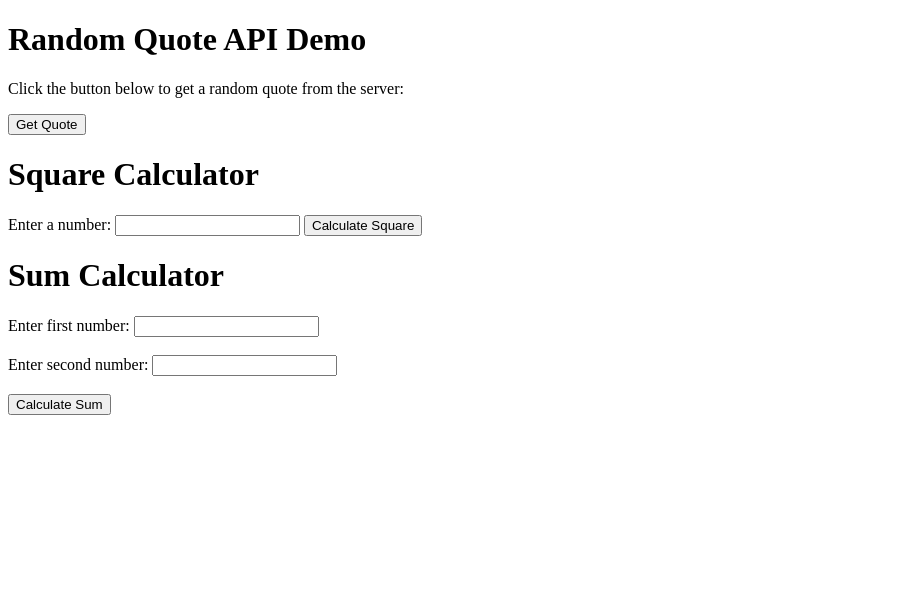
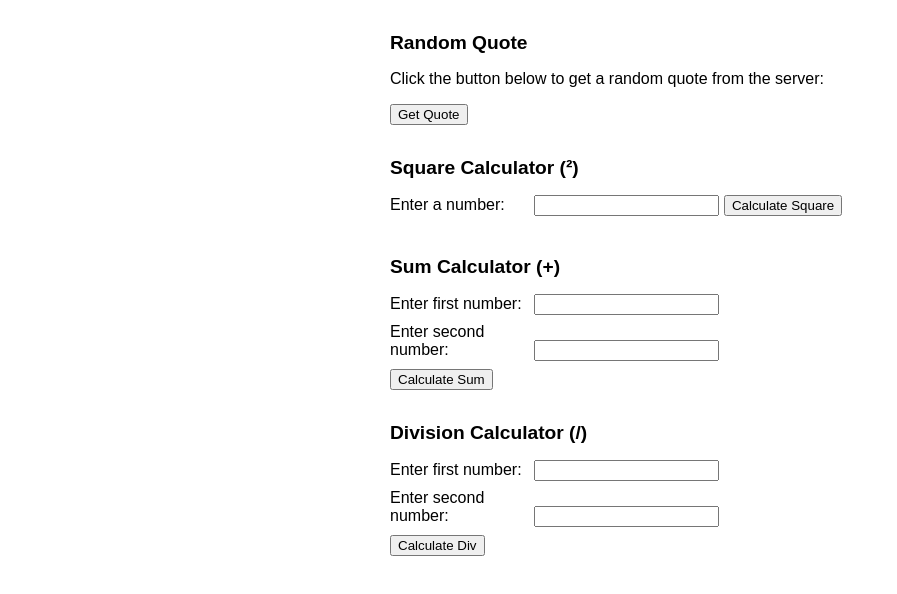
Before and after one commit to rezatisa/SIT725_s226169199, a website: page week2/public/index.html in a window 1280 px wide. Shown: the whole page, without its empty margins (0-897 px from the left). Drawn offline with Linux system fonts and the light colour scheme.

Commit message:
Add division and styling

```diff
--- a/week2/public/index.html
+++ b/week2/public/index.html
@@ -3,37 +3,53 @@
 <head>
 <meta charset="UTF-8">
 <title>Random Quote Display</title>
+<style>
+  body { font-family: sans-serif; max-width: 500px; margin: 2rem auto; padding: 0 1rem; }
+  section { margin-bottom: 2rem; }
+  label { display: inline-block; width: 140px; margin-bottom: 8px; }
+  input { margin-bottom: 8px; }
+  h1 { font-size: 1.2rem; }
+</style>
 </head>
 <body>
-<h1>Random Quote API Demo</h1>
+
+<section>
+<h1>Random Quote</h1>
 <p>Click the button below to get a random quote from the server:</p>
 <button id="fetchQuoteBtn">Get Quote</button>
 <p id="quoteDisplay"></p>
+</section>
 
-
-
-
-  <h1>Square Calculator</h1>
+<section>
+  <h1>Square Calculator (²)</h1>
   <form action="/square" method="GET">
     <label for="num">Enter a number:</label>
     <input type="text" id="num" name="num" required>
     <button type="submit">Calculate Square</button>
   </form>
+</section>
 
-
-
-  <h1>Sum Calculator</h1>
+<section>
+  <h1>Sum Calculator (+)</h1>
   <form action="/add" method="GET">
     <label for="a">Enter first number:</label>
-    <input type="text" id="a" name="a" required>
-    <br><br>
+    <input type="text" id="a" name="a" required><br>
     <label for="b">Enter second number:</label>
-    <input type="text" id="b" name="b" required>
-    <br><br>
+    <input type="text" id="b" name="b" required><br>
     <button type="submit">Calculate Sum</button>
   </form>
+</section>
 
-
+<section>
+  <h1>Division Calculator (/)</h1>
+  <form action="/div" method="GET">
+    <label for="a">Enter first number:</label>
+    <input type="text" id="a" name="a" required><br>
+    <label for="b">Enter second number:</label>
+    <input type="text" id="b" name="b" required><br>
+    <button type="submit">Calculate Div</button>
+  </form>
+</section>
 
 <script>
 document.getElementById('fetchQuoteBtn').addEventListener('click', function() {
```
Also changed, not shown: week2/server.js (+13 -0 lines).
